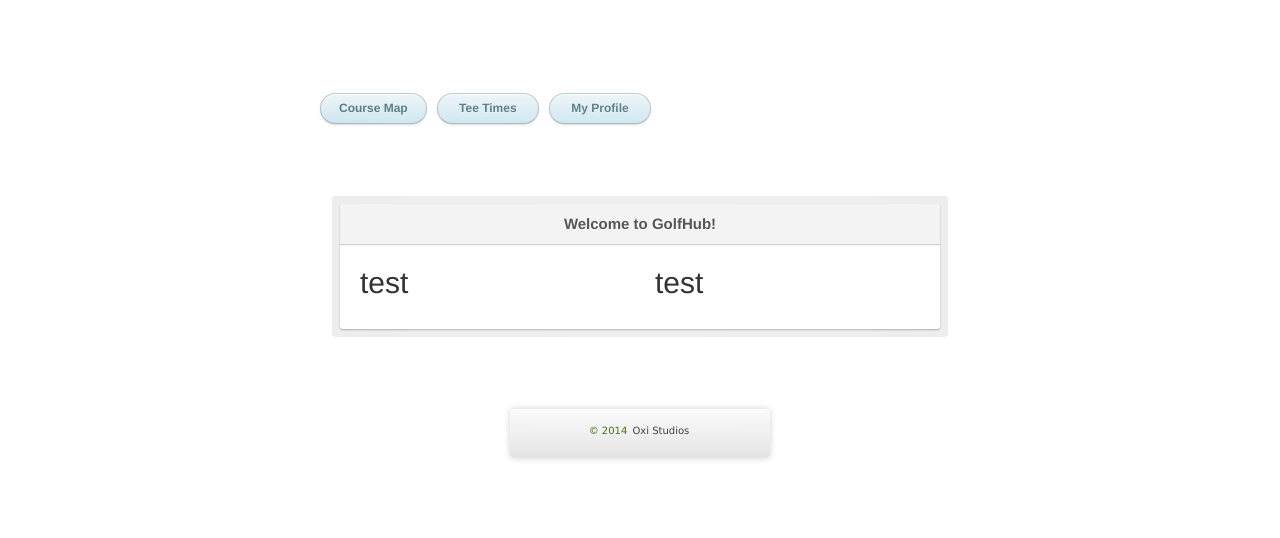
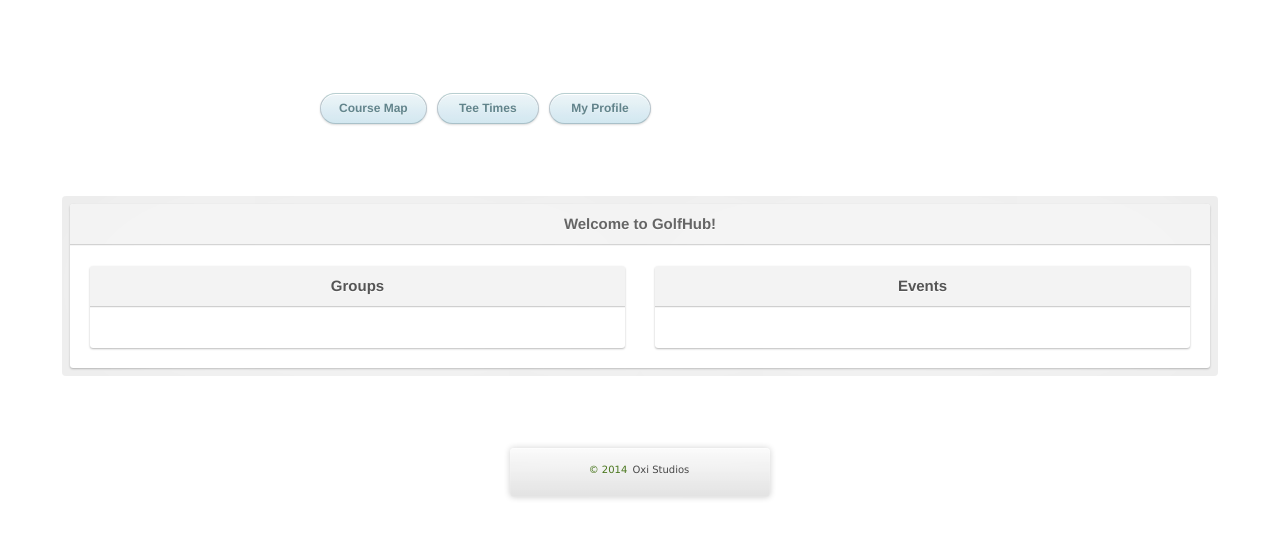
Before and after one commit to Doyniish/GolfHub, a Django app: page /home/ in a window 1280 px wide. Shown: the top 538 px of the page. Run offline with Django 3.2, Linux system fonts and the light colour scheme; some libraries are stand-ins or nearby versions.

Commit message:
started work on main page

```diff
--- a/MainWebsite/static/MainWebsite/css/MainScreenStyle.css
+++ b/MainWebsite/static/MainWebsite/css/MainScreenStyle.css
@@ -124,7 +124,6 @@ body {
   position: relative;
   margin: 0 auto;
   padding: 20px 20px 20px;
-  width: 600px;
   background: white;
   border-radius: 3px;
   -webkit-box-shadow: 0 0 200px rgba(255, 255, 255, 0.5), 0 1px 2px rgba(0, 0, 0, 0.3);
--- a/MainWebsite/templates/MainWebsite/MainPage.html
+++ b/MainWebsite/templates/MainWebsite/MainPage.html
@@ -26,16 +26,18 @@
 	<section class="container">
 		<div class="mainpage">
 			<h1>Welcome to GolfHub!</h1>
-			<h2>
-				<div class="row">
-					<div class="col-xs-6">
-						<p>test</p>
-					</div>
-					<div class="col-xs-6">
-						<p>test</p>
+			<div class="row">
+				<div class="col-xs-6">
+					<div class="mainpage">
+						<h1>Groups</h1>
 					</div>
 				</div>
-			</h2>
+				<div class="col-xs-6">
+					<div class="mainpage">
+						<h1>Events</h1>
+					</div>
+				</div>
+			</div>
 		</div>
 	</section>
 	<section class="about">
```
